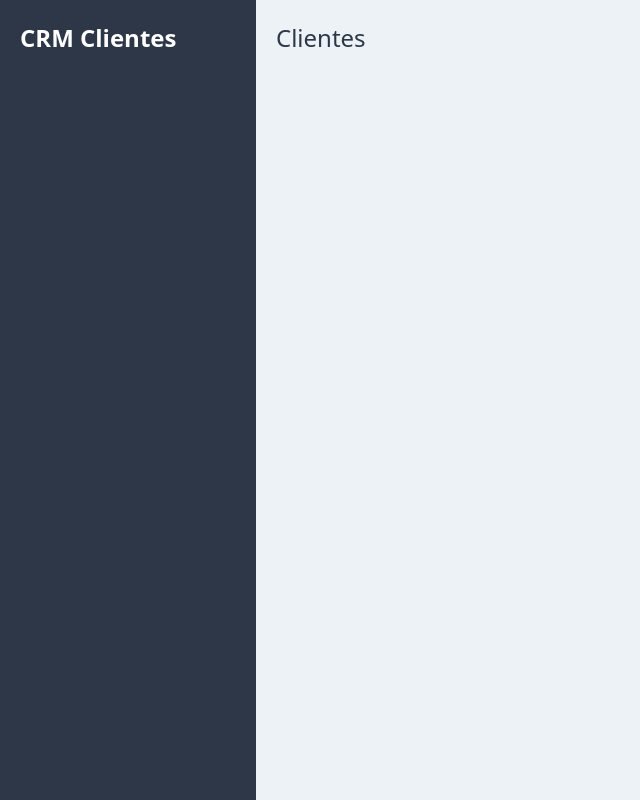
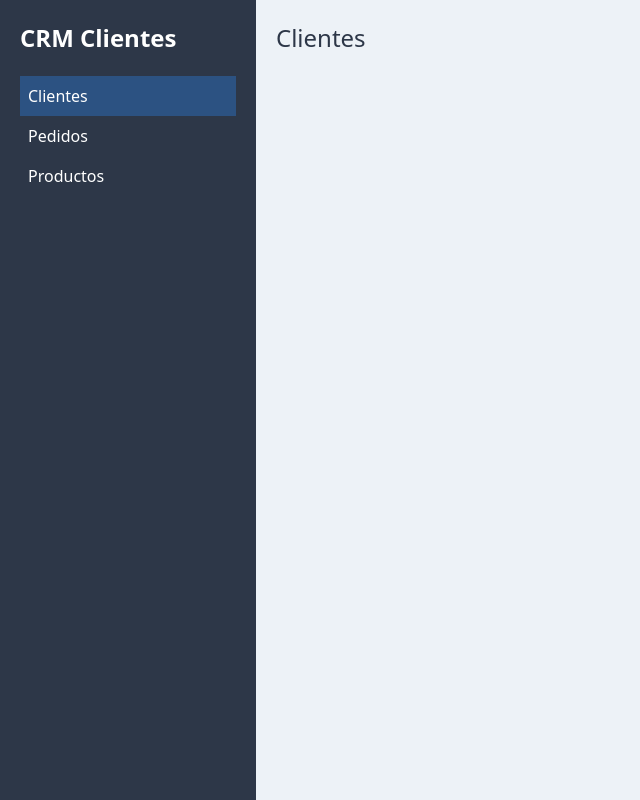
Before and after one commit to GonzaCoding/CRMGraphQL, a Next.js app in the folder crmcliente/: page / in a window 1280 px wide. Shown: the whole page, without its empty margins (0-640 px from the left). Built offline with nearby package versions, Linux system fonts and the light colour scheme.

Commit message:
layout de componentes login y nuevacuenta

```diff
--- a/crmcliente/components/Layout.js
+++ b/crmcliente/components/Layout.js
@@ -1,8 +1,12 @@
 import React from 'react';
 import Head from 'next/head';
 import Sidebar from './Sidebar';
+import {useRouter} from 'next/router';
 
 const Layout = ({children}) => {
+
+    const router = useRouter();
+
     return (
         <>
             <Head>
@@ -10,6 +14,13 @@ const Layout = ({children}) => {
                 <link rel="stylesheet" href="https://cdnjs.cloudflare.com/ajax/libs/normalize/8.0.1/normalize.min.css" integrity="sha512-NhSC1YmyruXifcj/KFRWoC561YpHpc5Jtzgvbuzx5VozKpWvQ+4nXhPdFgmx8xqexRcpAglTj9sIBWINXa8x5w==" crossOrigin="anonymous" />
             </Head>
 
+            {router.pathname === "/login" || router.pathname === "/nuevacuenta" ? (
+                <div className="bg-gray-800 min-h-screen flex flex-col justify-center">
+                    <div>
+                        {children}
+                    </div>
+                </div>
+            ) : (
                 <div className="bg-gray-200 min-h-screen">
                     <div className="flex min-h-screen">
                         <Sidebar />
@@ -18,6 +29,10 @@ const Layout = ({children}) => {
                         </main>
                     </div>
                 </div>
+            )
+            }
+
+
 
         </>
     )
--- a/crmcliente/components/Sidebar.js
+++ b/crmcliente/components/Sidebar.js
@@ -1,11 +1,38 @@
-import React from 'react'
+import React from 'react';
+import Link from 'next/link';
+import {useRouter} from 'next/router'
 
 const Sidebar = () => {
+    const router = useRouter();
+
     return (
         <aside className="bg-gray-800 sm:w-1/3 xl:w-1/5 sm:min-h-screen p-5">
             <div>
                 <p className="text-white text-2xl font-black">CRM Clientes</p>
             </div>
+            <nav className="mt-5 list-none">
+                <li className={router.pathname === "/" ? "bg-blue-800 p-2" : "p-2"}>
+                    <Link href="/">
+                        <a className="text-white block">
+                            Clientes
+                        </a>
+                    </Link>
+                </li>
+                <li className={router.pathname === "/pedidos" ? "bg-blue-800 p-2" : "p-2"}>
+                    <Link href="/pedidos">
+                        <a className="text-white block">
+                            Pedidos
+                        </a>
+                    </Link>
+                </li>
+                <li className={router.pathname === "/productos" ? "bg-blue-800 p-2" : "p-2"}>
+                    <Link href="/productos">
+                        <a className="text-white block">
+                            Productos
+                        </a>
+                    </Link>
+                </li>
+            </nav>
         </aside>
     )
 }
--- /dev/null
+++ b/crmcliente/pages/login.js
@@ -0,0 +1,12 @@
+import React from 'react';
+import Layout from '../components/Layout';
+
+const Login = () => {
+    return (
+        <Layout>
+            <h1 className="text-center text-2xl text-white font-light">Login</h1>
+        </Layout>
+    )
+}
+
+export default Login;
--- /dev/null
+++ b/crmcliente/pages/nuevacuenta.js
@@ -0,0 +1,12 @@
+import React from 'react';
+import Layout from '../components/Layout';
+
+const NuevaCuenta = () => {
+    return (
+        <Layout>
+            <h1>NuevaCuenta</h1>
+        </Layout>
+    )
+}
+
+export default NuevaCuenta;
```
Lines whose indentation alone changed are shown as unchanged.
